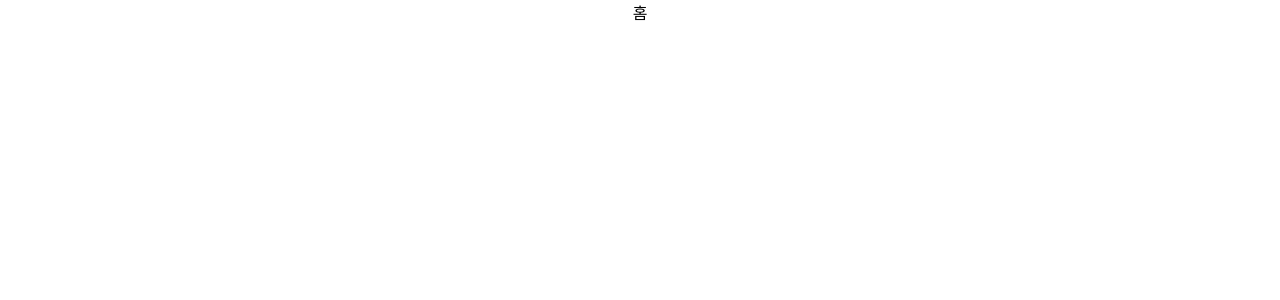
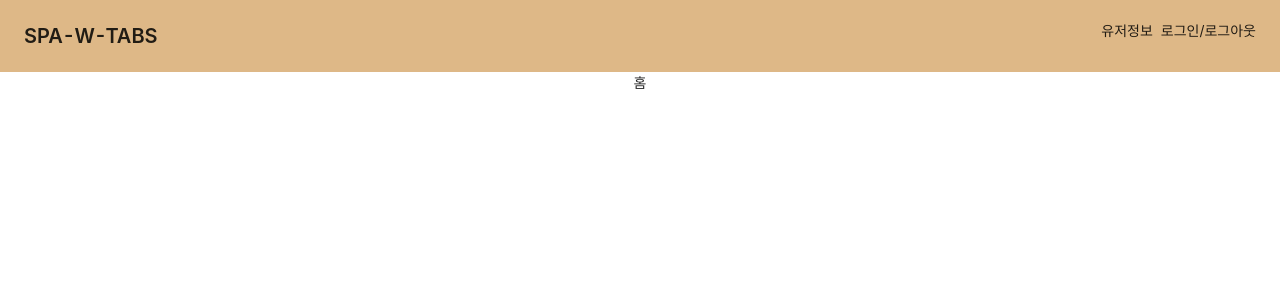
Before and after one commit to eunjung-jenny/SPA-with-TAB, a React (Create React App) app in the folder frontend/: page / in a window 1280 px wide. Shown: the top 300 px of the page. Built offline with nearby package versions, Linux system fonts and the light colour scheme.

Commit message:
Header 컴포넌트 추가

```diff
--- a/frontend/src/App.tsx
+++ b/frontend/src/App.tsx
@@ -1,3 +1,4 @@
+import 'antd/dist/antd.css'
 import React from 'react'
 import {
   BrowserRouter as Router,
@@ -6,13 +7,15 @@ import {
   Switch,
 } from 'react-router-dom'
 import './App.css'
+import Header from './components/layout/Header'
 import Auth from './pages/Auth'
 import Home from './pages/Home'
 
-function App() {
+function App(): JSX.Element {
   return (
     <div className="App">
       <Router>
+        <Header />
         <Switch>
           <Route exact path="/" component={Home} />
           <Route path="/auth" component={Auth} />
--- /dev/null
+++ b/frontend/src/components/antd/MyPageHeader.tsx
@@ -0,0 +1,8 @@
+import { PageHeader, PageHeaderProps } from 'antd'
+import React from 'react'
+
+const MyPageHeader = (props: PageHeaderProps) => {
+  return <PageHeader {...props} />
+}
+
+export default MyPageHeader
--- /dev/null
+++ b/frontend/src/components/layout/Header.tsx
@@ -0,0 +1,12 @@
+import React from 'react'
+import MyPageHeader from '../antd/MyPageHeader'
+
+const Header: React.FC = () => (
+  <MyPageHeader
+    title="SPA-W-TABS"
+    extra={['유저정보', '로그인/로그아웃']}
+    style={{ backgroundColor: 'burlywood' }}
+  />
+)
+
+export default Header
```
